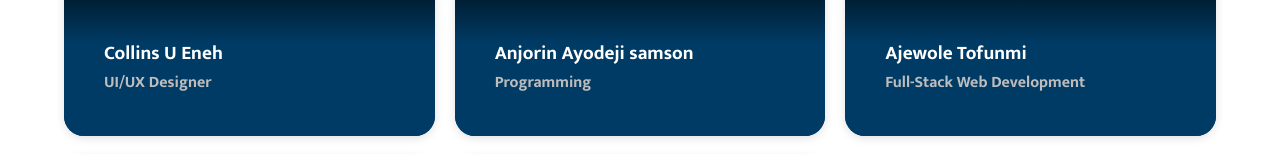
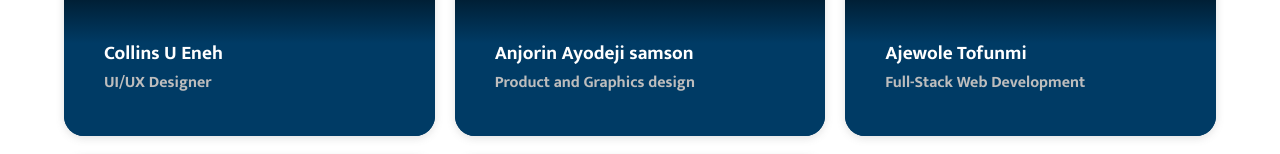
Before and after one commit to Makarios-Tech101/vnicom-tech, a plain HTML site: page students/index.html in a window 1280 px wide. Shown: the part 1660-1814 px from the top of the page. Drawn offline with nearby package versions, Linux system fonts and the light colour scheme; grey boxes are pictures that could not be loaded; files whose address does not match are found by name.

Commit message:
Updated student page.

```diff
--- a/students/index.html
+++ b/students/index.html
@@ -175,7 +175,7 @@
            </a>
             <div class="studentCardDetails">
                 <h3>Anjorin Ayodeji samson</h3>
-                <p>Programming</p>
+                <p>Product and Graphics design</p>
             </div>
         </div>
 
```
Also changed, not shown: images/students/Fatodu Moses.jpg.
